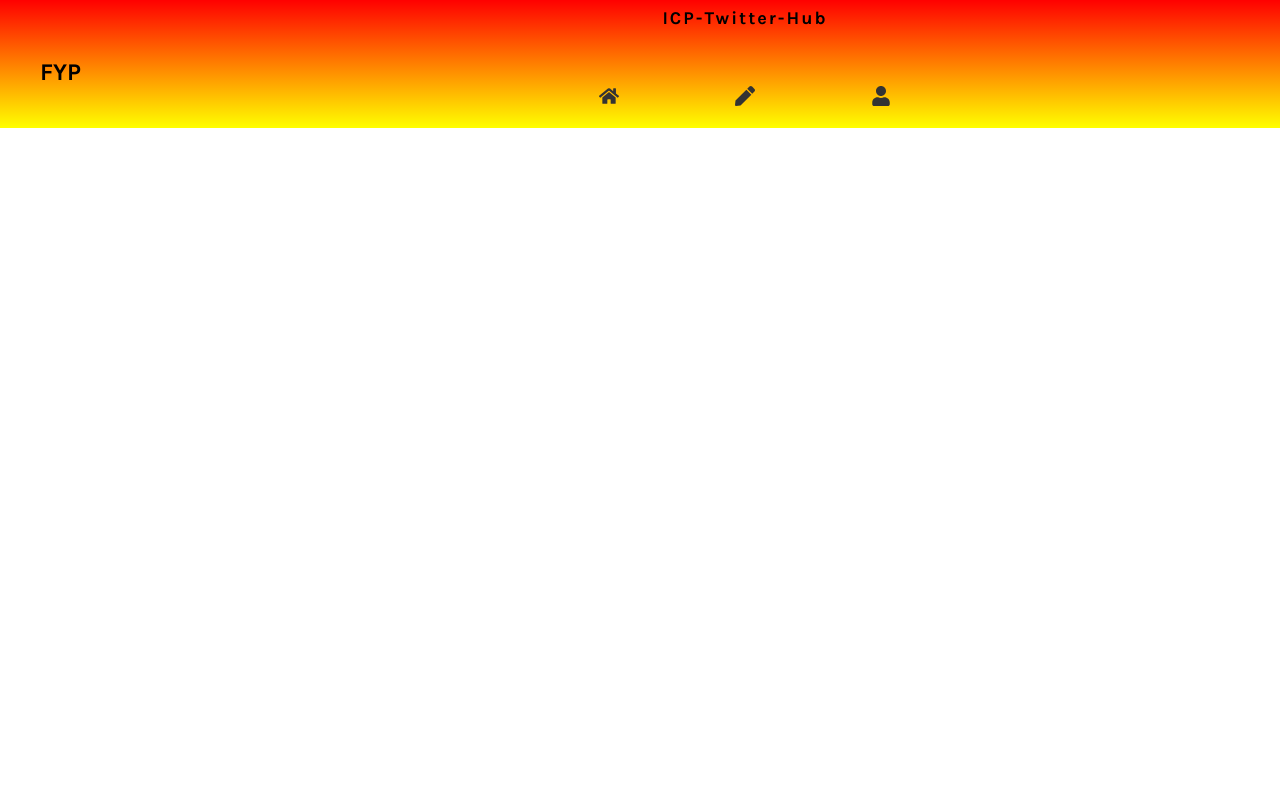
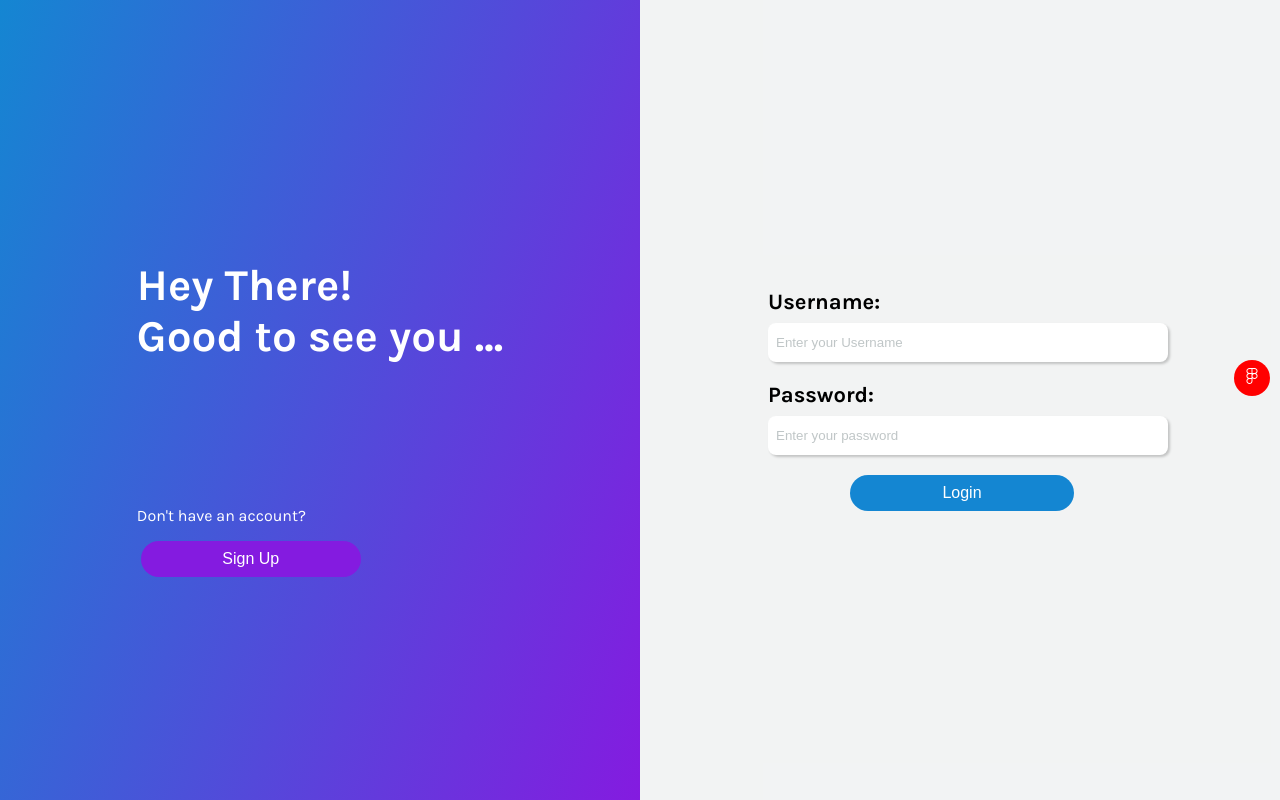
Before and after one commit to prasantadh/fyp-workshop, a React (Create React App) app in the folder fe/: page /login in a window 1280 px wide. Built offline with nearby package versions, Linux system fonts and the light colour scheme.

Commit message:
Sign in page updated

```diff
--- a/fe/src/components/Button/button.css
+++ b/fe/src/components/Button/button.css
@@ -22,7 +22,7 @@
 
 .button {
   background: red;
-  min-width: 2rem;
+  width: 100%;
   border: none;
   background: var(--secondary);
   color: white;
--- a/fe/src/components/Button/index.jsx
+++ b/fe/src/components/Button/index.jsx
@@ -12,10 +12,14 @@ const CustomButton = ({
   isRounded,
   disabled,
   text,
+  onClick,
+  style,
 }) => {
   return (
     <button
+      onClick={onClick}
       className={`button ${buttonType} ${isRounded ? "rounded" : ""}`}
+      style={style}
       disabled={disabled}
     >
       {text ?? "default"}
--- /dev/null
+++ b/fe/src/components/Input/index.jsx
@@ -0,0 +1,15 @@
+import React from "react";
+import "./input.css";
+
+const CustomInput = ({ hint, onChange, value }) => {
+  return (
+    <input
+      onChange={onChange}
+      placeholder={hint ?? "No Hints figure it out"}
+      value={value}
+      className="input"
+    />
+  );
+};
+
+export default CustomInput;
--- /dev/null
+++ b/fe/src/components/Input/input.css
@@ -0,0 +1,25 @@
+.input {
+  border: none;
+  background: white;
+  padding: 0;
+  margin: 0;
+  width: 100%;
+  /* outline: none; */
+  box-shadow: rgba(0, 0, 0, 0.2) 1.95px 1.95px 2.6px;
+  padding: 0.75rem 0.5rem;
+  margin-bottom: 20px;
+  border-radius: 8px;
+}
+
+.input:hover,
+.input:focus,
+.input:active {
+  border: none;
+  outline: none;
+  box-shadow: rgb(20, 134, 210, 0.3) 1.95px 1.95px 2.6px;
+}
+
+.input::placeholder {
+  color: var(--black-25);
+  opacity: 1;
+}
--- a/fe/src/index.css
+++ b/fe/src/index.css
@@ -15,7 +15,7 @@ code {
 
 :root {
   /* Color styles */
-  --primary: #1486d2;
+  --primary: rgb(20, 134, 210);
   --secondary: #841be0;
 
   --gradient: linear-gradient(109.079deg, #1486d2 0%, #841be0 100%);
--- a/fe/src/index.js
+++ b/fe/src/index.js
@@ -1,13 +1,31 @@
-import React from 'react';
-import ReactDOM from 'react-dom/client';
-import './index.css';
-import App from './App';
-import reportWebVitals from './reportWebVitals';
+import React from "react";
+import ReactDOM from "react-dom/client";
+import "./index.css";
+import App from "./App";
+import reportWebVitals from "./reportWebVitals";
+import { FaFigma } from "react-icons/fa";
+import SignInPage from "./pages/SignInPage";
 
-const root = ReactDOM.createRoot(document.getElementById('root'));
+const root = ReactDOM.createRoot(document.getElementById("root"));
 root.render(
   <React.StrictMode>
-    <App />
+    <a
+      href="https://www.figma.com/design/zw7AudlJriu5feL7YHJnE9/FYP-Workshop?node-id=0-1&t=K1i3FrgubB52EQDO-0"
+      target="_blank"
+      rel="noreferrer"
+      style={{
+        position: "absolute",
+        right: "0.6rem",
+        top: "45vh",
+        background: "red",
+        padding: "8px 10px",
+        borderRadius: "50px",
+      }}
+    >
+      <FaFigma color="white" />
+    </a>
+    <SignInPage />
+    {/* <App /> */}
   </React.StrictMode>
 );
 
--- /dev/null
+++ b/fe/src/pages/SignInPage/SignInPage.css
@@ -0,0 +1,51 @@
+.main-container {
+  display: flex;
+  width: 100%;
+  height: 100vh;
+  /* background-color: rgb(243, 184, 184); */
+}
+
+.left-container,
+.right-container {
+  flex: 1;
+  display: flex;
+  flex-direction: column;
+  justify-content: center;
+  align-items: center;
+}
+
+.left-container {
+  background: var(--gradient);
+  color: white;
+  justify-content: space-around;
+  /* align-items: start; */
+}
+
+.right-container {
+  background: var(--black-5);
+}
+
+.left-container h2 {
+  font-size: 44px;
+  margin-bottom: 8rem;
+}
+
+.left-button-container {
+  /* width: 100%; */
+  display: flex;
+  flex-direction: column;
+  align-items: start;
+}
+
+.right-container .label-container {
+  min-width: 60%;
+  display: flex;
+  flex-direction: column;
+  gap: 0.5rem;
+}
+
+.right-container label {
+  /* text-decoration: line-through; */
+  font-size: var(--subtitle);
+  font-weight: bold;
+}
--- /dev/null
+++ b/fe/src/pages/SignInPage/index.jsx
@@ -0,0 +1,59 @@
+import React from "react";
+import CustomButton, { ButtonType } from "../../components/Button";
+import "./SignInPage.css";
+import CustomInput from "../../components/Input";
+
+const SignInComponent = () => {
+  return (
+    <div className="main-container">
+      <div className="left-container">
+        <div className="left-button-container">
+          <h2>
+            Hey There! <br />
+            Good to see you ...
+          </h2>
+
+          <p>Don't have an account?</p>
+          <CustomButton
+            isRounded
+            text={"Sign Up"}
+            buttonType={ButtonType.SECONDARY}
+            style={{
+              width: "60%",
+            }}
+          />
+        </div>
+      </div>
+      <div className="right-container">
+        <div className="label-container">
+          <label for="username">Username: </label>
+          <CustomInput hint={"Enter your Username"} />
+        </div>
+
+        <div className="label-container">
+          <label for="password">Password: </label>
+          <CustomInput hint={"Enter your password"} />
+        </div>
+
+        <CustomButton
+          style={{
+            width: "35%",
+          }}
+          text={"Login"}
+          buttonType={ButtonType.PRIMARY}
+          isRounded
+        />
+      </div>
+    </div>
+  );
+};
+
+const SignInPage = () => {
+  return (
+    <>
+      <SignInComponent />
+    </>
+  );
+};
+
+export default SignInPage;
```
Also changed, not shown: fe/src/pages/SignInPage.jsx (deleted).
